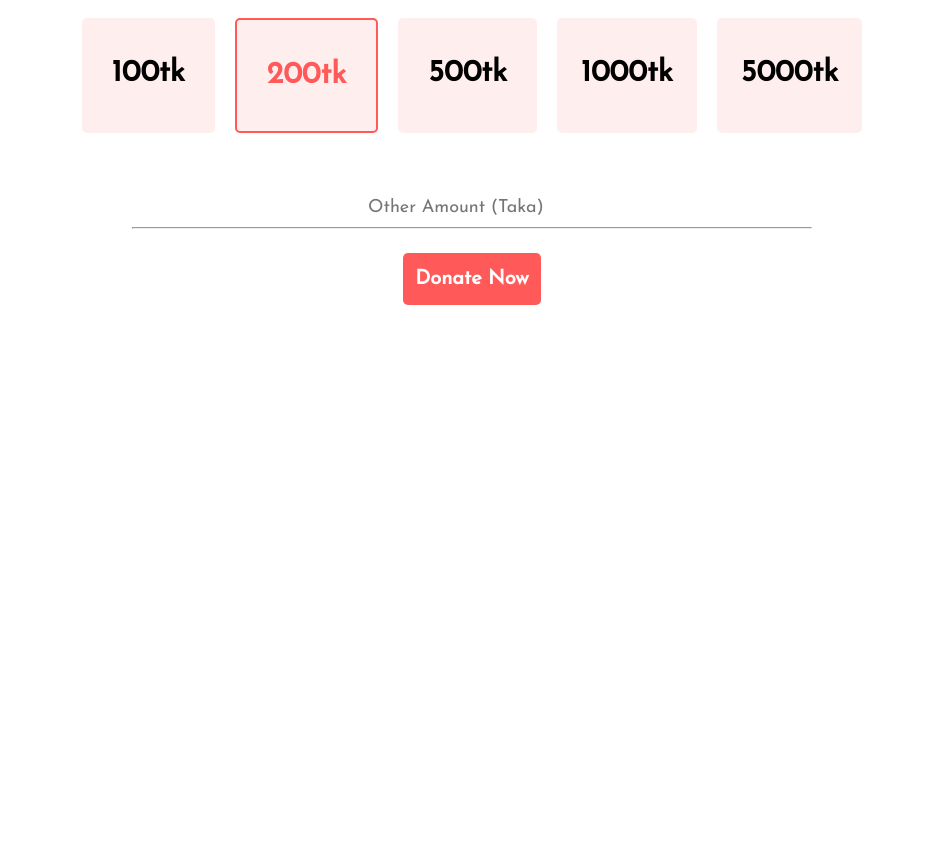
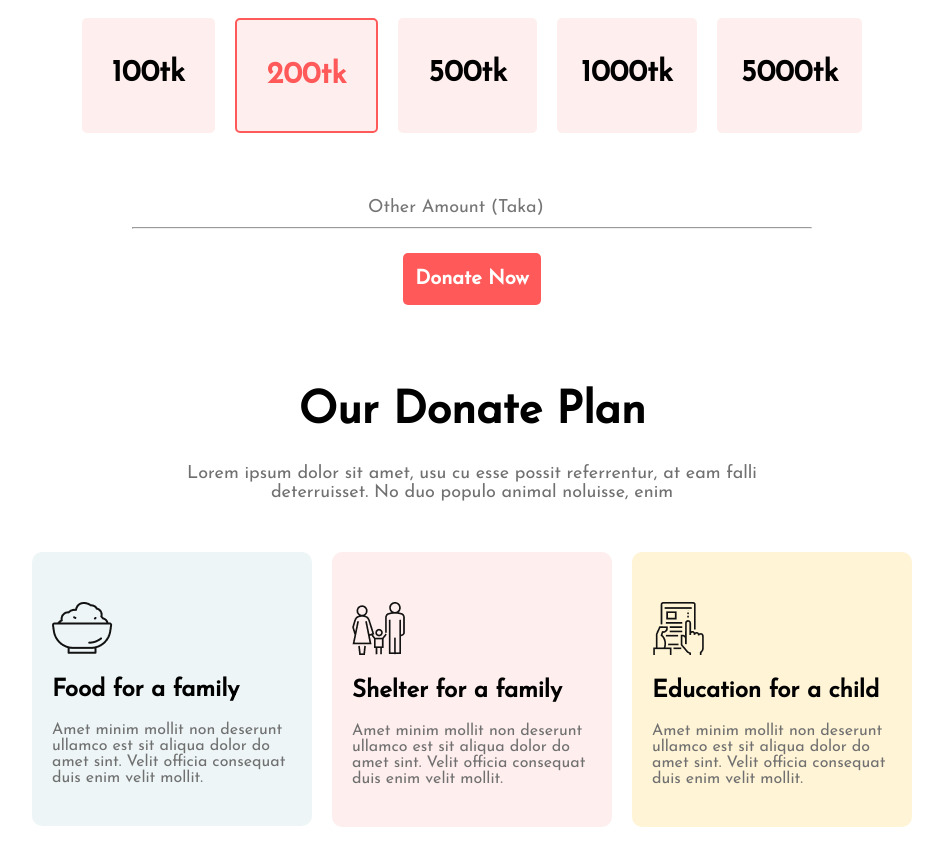
Before and after one commit to abu-noman30/as-sunnah-donation-foundation, a plain HTML site: page index.html in a window 1280 px wide. Shown: the part 869-1734 px from the top of the page, without its empty margins (168-1111 px from the left). Before the commit the page ends 1258 px from the top, so only its background shows below. Drawn offline with Linux system fonts and the light colour scheme.

Commit message:
donation-plan section added

```diff
--- a/index.html
+++ b/index.html
@@ -57,9 +57,46 @@
                 <h3>5000tk</h3>
               </div>
             </div>
-            <input type="text" placeholder="Other Amount (Taka)">
-            <hr>
+            <input type="text" placeholder="Other Amount (Taka)" />
+            <hr />
             <a href="#">Donate Now</a>
+          </div>
+        </section>
+
+        <!-- Donate Plan Section-->
+        <section class="donate-plan-section">
+          <div class="donate-plan-container">
+            <h1>Our Donate Plan</h1>
+            <p class="plan-container-paragraph">
+              Lorem ipsum dolor sit amet, usu cu esse possit referrentur, at eam
+              falli deterruisset. No duo populo animal noluisse, enim
+            </p>
+            <div class="donate-plan-catagory">
+              <div id="catagory-food" class="catagory">
+                <img src="./icons/food.png" alt="Food for family Image" />
+                <h2>Food for a family</h2>
+                <p>
+                  Amet minim mollit non deserunt ullamco est sit aliqua dolor do
+                  amet sint. Velit officia consequat duis enim velit mollit.
+                </p>
+              </div>
+              <div id="catagory-shelter" class="catagory">
+                <img src="./icons/shelter.png" alt="Shelter for family Image" />
+                <h2>Shelter for a family</h2>
+                <p>
+                  Amet minim mollit non deserunt ullamco est sit aliqua dolor do
+                  amet sint. Velit officia consequat duis enim velit mollit.
+                </p>
+              </div>
+              <div id="catagory-education" class="catagory">
+                <img src="./icons/Frame-1.png" alt="Education for child Image" />
+                <h2>Education for a child</h2>
+                <p>
+                  Amet minim mollit non deserunt ullamco est sit aliqua dolor do
+                  amet sint. Velit officia consequat duis enim velit mollit.
+                </p>
+              </div>
+            </div>
           </div>
         </section>
       </main>
--- a/style.css
+++ b/style.css
@@ -40,7 +40,7 @@
 }
 
 /* Donation-Limit Section */
-.donation-limit-section{
+.donation-limit-section {
   margin-top: 100px;
   margin-bottom: 100px;
 }
@@ -109,5 +109,77 @@
   color: #ffffff;
   background-color: #ff5959;
   margin-bottom: 50px;
+}
 
+/* Donate Plan Section */
+
+.donate-plan-section{
+  margin: 100px 0px;
 }
+
+.donate-plan-container {
+  text-align: center;
+  padding: 0px 200px;
+  margin-bottom: 40px;
+}
+
+.donate-plan-container h1 {
+  font-weight: 700;
+  font-size: 45px;
+  margin-bottom: 30px;
+}
+.donate-plan-container p {
+  font-weight: 400;
+  font-size: 18px;
+  color: #707070;
+  margin-bottom: 50px;
+}
+.plan-container-paragraph{
+  padding: 0px 150px;
+}
+
+.donate-plan-catagory {
+  display: flex;
+  width: 100%;
+  height: 100%;
+}
+
+.catagory {
+  width: 100%;
+  height: 100%;
+  border-radius: 10px;
+  text-align: left;
+  padding-top: 50px;
+  padding-left: 20px;
+  padding-right: 20px;
+}
+.catagory img {
+  margin-bottom: 20px;
+}
+.catagory h2 {
+  margin-bottom: 20px;
+  text-align: left;
+  font-weight: 600;
+  font-size: 24px;
+}
+.catagory p {
+  margin-bottom: 40px;
+  font-weight: 400;
+  font-size: 16px;
+  color: #707070;
+}
+
+#catagory-food{
+  margin-right: 20px;
+  background-color: rgba(79, 157, 166, 0.1);
+}
+
+#catagory-shelter{
+  margin-right: 10px;
+  background-color: rgba(255, 89, 89, 0.1);
+}
+
+#catagory-education{
+  margin-left: 10px;
+  background-color: #FFF4D6;
+}
```
